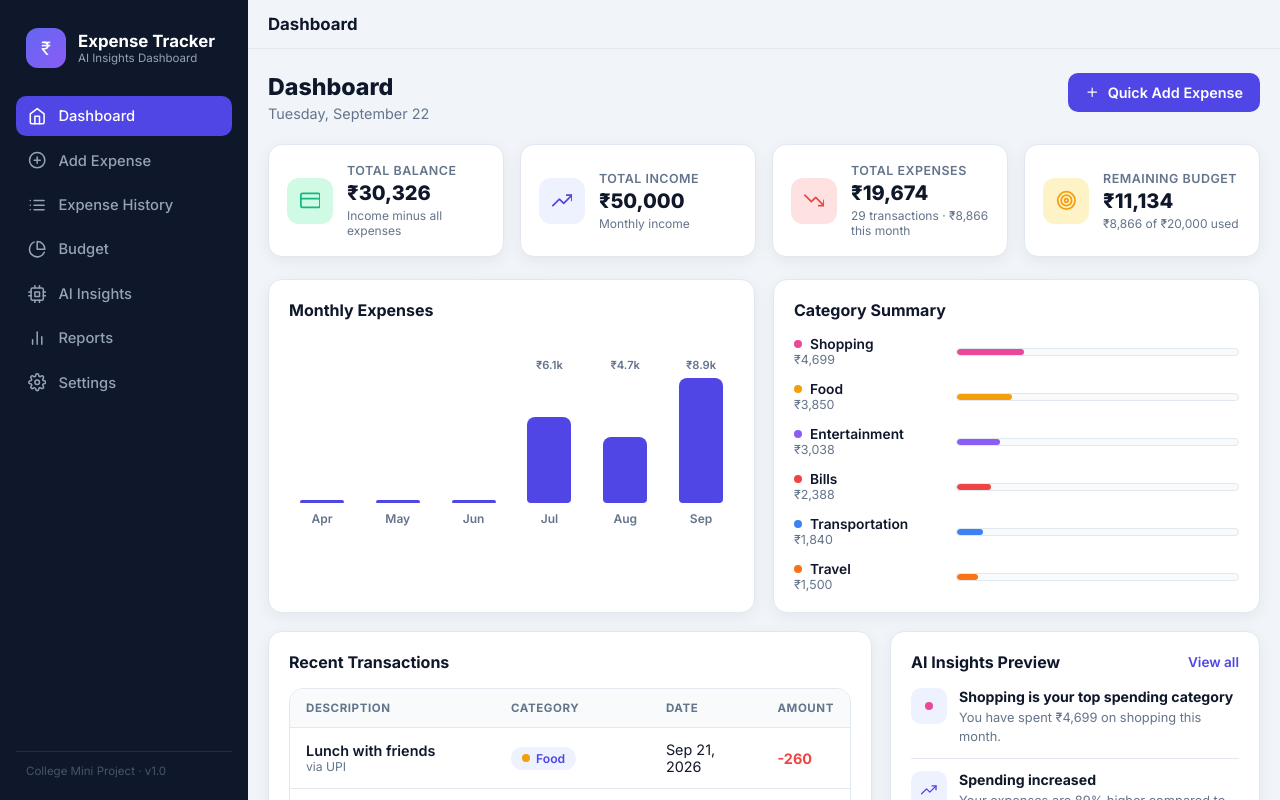
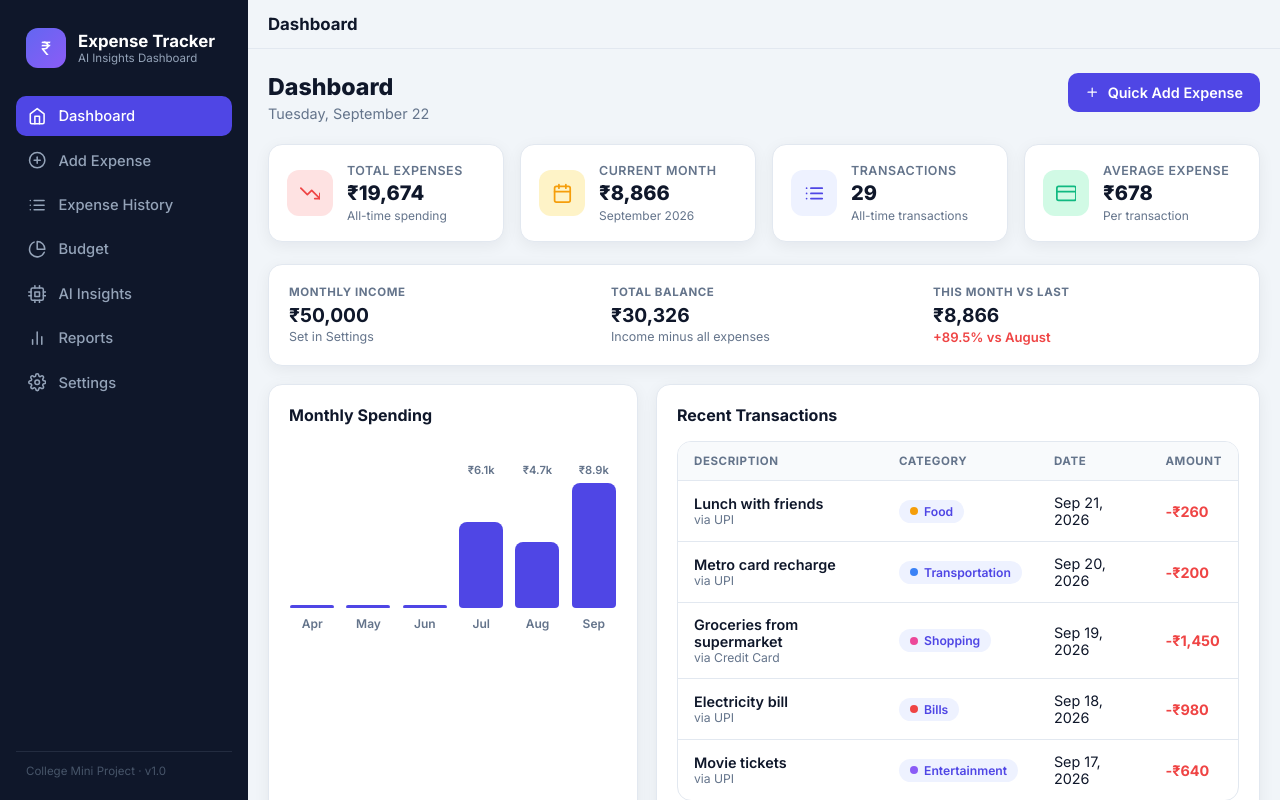
Before and after one commit to yalamareddysharathreddy5-coder/AI-expensive-tracker, a React (Vite) app: page / in a window 1280 px wide. Shown: the top 800 px of the page. Built offline with nearby package versions, Linux system fonts and the light colour scheme.

Commit message:
Connect dashboard to expense data

```diff
--- a/src/components/dashboard/RecentTransactions.jsx
+++ b/src/components/dashboard/RecentTransactions.jsx
@@ -1,11 +1,11 @@
 import { Link } from 'react-router-dom';
 import { FiArrowRight } from 'react-icons/fi';
-import { sortExpensesNewestFirst, formatDate } from '../../utils/format';
+import { sortExpensesNewestFirst, formatDate, formatCurrency } from '../../utils/format';
 import { CATEGORY_COLORS } from '../../data/constants';
 import useExpenseContext from '../../context/ExpenseContext';
 
 function RecentTransactions({ limit }) {
-  const { expenses } = useExpenseContext();
+  const { expenses, settings } = useExpenseContext();
   const sorted = sortExpensesNewestFirst(expenses).slice(0, limit);
 
   return (
@@ -41,7 +41,7 @@ function RecentTransactions({ limit }) {
                   </td>
                   <td data-label="Date">{formatDate(e.date)}</td>
                   <td data-label="Amount" className="amount-neg">
-                    -{e.amount.toLocaleString('en-US')}
+                    -{formatCurrency(e.amount, settings.currency)}
                   </td>
                 </tr>
               ))}
--- a/src/index.css
+++ b/src/index.css
@@ -308,6 +308,52 @@ textarea {
   gap: 16px;
   grid-template-columns: 1fr;
   margin-bottom: 22px;
+}
+
+.snapshot {
+  display: grid;
+  gap: 16px;
+  grid-template-columns: 1fr;
+}
+
+@media (min-width: 768px) {
+  .snapshot {
+    grid-template-columns: repeat(3, 1fr);
+  }
+}
+
+.snapshot-label {
+  font-size: 0.72rem;
+  font-weight: 700;
+  text-transform: uppercase;
+  letter-spacing: 0.05em;
+  color: var(--text-muted);
+}
+
+.snapshot-value {
+  font-size: 1.2rem;
+  font-weight: 700;
+  margin-top: 4px;
+}
+
+.snapshot-sub {
+  font-size: 0.78rem;
+  color: var(--text-muted);
+  margin-top: 2px;
+}
+
+.snapshot-trend {
+  font-size: 0.82rem;
+  font-weight: 600;
+  margin-top: 2px;
+}
+
+.snapshot-trend.good {
+  color: var(--green);
+}
+
+.snapshot-trend.bad {
+  color: var(--red);
 }
 
 .stat-card {
--- a/src/pages/Dashboard.jsx
+++ b/src/pages/Dashboard.jsx
@@ -1,34 +1,56 @@
 import { Link } from 'react-router-dom';
 import {
   FiPlus,
+  FiTrendingDown,
+  FiCalendar,
+  FiList,
   FiCreditCard,
-  FiTrendingUp,
-  FiTrendingDown,
-  FiTarget,
 } from 'react-icons/fi';
 import StatCard from '../components/common/StatCard';
 import BarChart from '../components/charts/BarChart';
 import RecentTransactions from '../components/dashboard/RecentTransactions';
-import CategorySummary from '../components/dashboard/CategorySummary';
 import AIInsightsPreview from '../components/dashboard/AIInsightsPreview';
-import { getTotalExpenses, getLastMonthlySeries, currentMonthKey, formatCurrency } from '../utils/format';
+import EmptyState from '../components/common/EmptyState';
+import {
+  calculateTotalExpenses,
+  calculateAverageExpense,
+  calculateCurrentMonthExpenses,
+  calculatePreviousMonthExpenses,
+  calculatePercentageChange,
+} from '../utils/calculations';
+import { getLastMonthlySeries, formatCurrency } from '../utils/format';
 import useExpenseContext from '../context/ExpenseContext';
 
 function Dashboard() {
-  const { expenses, budget, settings } = useExpenseContext();
+  const { expenses, settings } = useExpenseContext();
 
-  const monthlySpent = getTotalExpenses(expenses, currentMonthKey());
+  const totalExpenses = calculateTotalExpenses(expenses);
+  const averageExpense = calculateAverageExpense(expenses);
+  const currentMonthSpent = calculateCurrentMonthExpenses(expenses);
+  const previousMonthSpent = calculatePreviousMonthExpenses(expenses);
   const transactionCount = expenses.length;
-  const totalExpenses = getTotalExpenses(expenses);
+  const monthChange = calculatePercentageChange(currentMonthSpent, previousMonthSpent);
+
   const balance = settings.income - totalExpenses;
-  const remainingBudget = budget.monthly - monthlySpent;
   const monthlySeries = getLastMonthlySeries(expenses, 6);
+  const hasExpenses = transactionCount > 0;
 
-  const today = new Date().toLocaleDateString('en-US', {
+  const now = new Date();
+  const today = now.toLocaleDateString('en-US', {
     weekday: 'long',
     month: 'long',
     day: 'numeric',
   });
+  const currentMonthLabel = now.toLocaleString('en-US', { month: 'long', year: 'numeric' });
+  const previousMonthLabel = new Date(now.getFullYear(), now.getMonth() - 1, 1).toLocaleString(
+    'en-US',
+    { month: 'long' }
+  );
+
+  const trendText = previousMonthSpent === 0
+    ? 'No previous month data yet'
+    : `${monthChange > 0 ? '+' : ''}${monthChange.toFixed(1)}% vs ${previousMonthLabel}`;
+  const trendClass = previousMonthSpent === 0 ? '' : monthChange > 0 ? 'bad' : 'good';
 
   return (
     <div>
@@ -44,56 +66,76 @@ function Dashboard() {
 
       <div className="stats-grid">
         <StatCard
-          icon={<FiCreditCard />}
-          tone="green"
-          label="Total Balance"
-          value={formatCurrency(balance, settings.currency)}
-          hint="Income minus all expenses"
-        />
-        <StatCard
-          icon={<FiTrendingUp />}
-          label="Total Income"
-          value={formatCurrency(settings.income, settings.currency)}
-          hint="Monthly income"
-        />
-        <StatCard
           icon={<FiTrendingDown />}
           tone="red"
           label="Total Expenses"
           value={formatCurrency(totalExpenses, settings.currency)}
-          hint={`${transactionCount} transactions · ${formatCurrency(monthlySpent, settings.currency)} this month`}
+          hint="All-time spending"
         />
         <StatCard
-          icon={<FiTarget />}
+          icon={<FiCalendar />}
           tone="amber"
-          label="Remaining Budget"
-          value={formatCurrency(remainingBudget, settings.currency)}
-          hint={`${formatCurrency(monthlySpent, settings.currency)} of ${formatCurrency(budget.monthly, settings.currency)} used`}
+          label="Current Month"
+          value={formatCurrency(currentMonthSpent, settings.currency)}
+          hint={currentMonthLabel}
         />
+        <StatCard
+          icon={<FiList />}
+          label="Transactions"
+          value={transactionCount}
+          hint="All-time transactions"
+        />
+        <StatCard
+          icon={<FiCreditCard />}
+          tone="green"
+          label="Average Expense"
+          value={formatCurrency(Math.round(averageExpense), settings.currency)}
+          hint="Per transaction"
+        />
+      </div>
+
+      {hasExpenses ? (
+        <>
+          <div className="card" style={{ marginBottom: 18 }}>
+            <div className="snapshot">
+              <div>
+                <div className="snapshot-label">Monthly Income</div>
+                <div className="snapshot-value">
+                  {formatCurrency(settings.income, settings.currency)}
+                </div>
+                <div className="snapshot-sub">Set in Settings</div>
+              </div>
+              <div>
+                <div className="snapshot-label">Total Balance</div>
+                <div className="snapshot-value">{formatCurrency(balance, settings.currency)}</div>
+                <div className="snapshot-sub">Income minus all expenses</div>
+              </div>
+              <div>
+                <div className="snapshot-label">This Month vs Last</div>
+                <div className="snapshot-value">
+                  {formatCurrency(currentMonthSpent, settings.currency)}
+                </div>
+                <div className={`snapshot-trend${trendClass ? ` ${trendClass}` : ''}`}>
+                  {trendText}
+                </div>
+              </div>
+            </div>
           </div>
 
           <div className="grid grid-2" style={{ marginBottom: 18 }}>
             <div className="card">
               <div className="card-header">
-            <div className="card-title">Monthly Expenses</div>
+                <div className="card-title">Monthly Spending</div>
               </div>
               <BarChart data={monthlySeries} symbol={settings.currency} />
             </div>
 
             <div className="card">
               <div className="card-header">
-            <div className="card-title">Category Summary</div>
-          </div>
-          <CategorySummary />
-        </div>
-      </div>
-
-      <div className="grid grid-2">
-        <div className="card">
-          <div className="card-header">
                 <div className="card-title">Recent Transactions</div>
               </div>
               <RecentTransactions limit={5} />
+            </div>
           </div>
 
           <div className="card">
@@ -105,7 +147,20 @@ function Dashboard() {
             </div>
             <AIInsightsPreview limit={3} />
           </div>
+        </>
+      ) : (
+        <div className="card">
+          <EmptyState
+            title="No expenses yet"
+            message="Add your first expense to start building your financial dashboard."
+            action={
+              <Link to="/add" className="btn btn-primary">
+                <FiPlus /> Add Your First Expense
+              </Link>
+            }
+          />
         </div>
+      )}
     </div>
   );
 }
```
Lines whose indentation alone changed are shown as unchanged.
